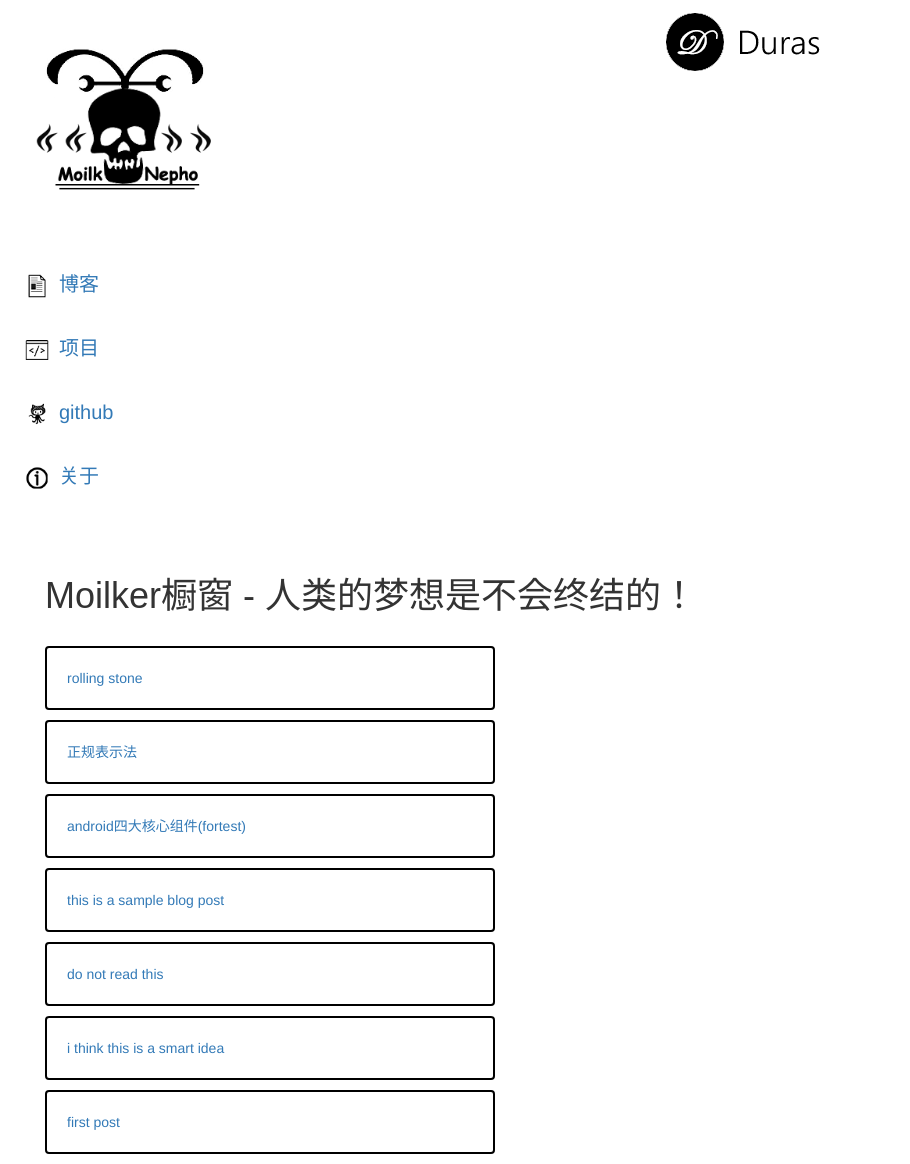
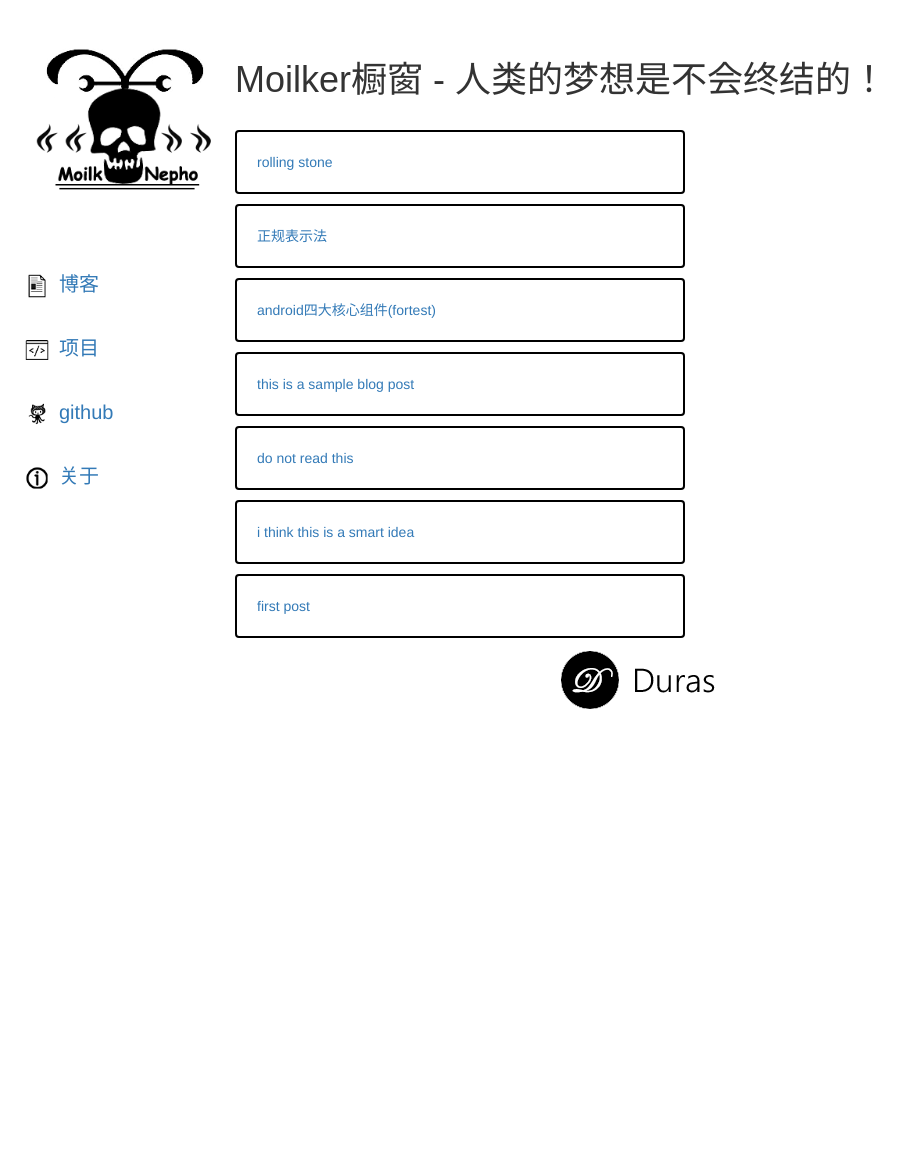
Before and after one commit to MoilkNepho/MoilkNepho.github.io, a Jekyll site: the page built from index.html, in a window 1280 px wide. Shown: the whole page, without its empty margins (0-910 px from the left). Built offline with Jekyll 4.4.1, drawn with Linux system fonts in a browser that asks for light colours; Markdown is read by kramdown in place of the engine named in the settings; comment, search, counter and statistics services are not loaded; after the commit the page ends 900 px from its top, so only the background shows below that.

Commit message:
优化架构

```diff
--- a/css/styles.css
+++ b/css/styles.css
@@ -27,7 +27,8 @@
 
 .wrapper {
 	padding-right: 20px;
-	margin-left: 20px;
+	margin-left: auto;
+	margin-right: auto;
 }
 
 .wrapper h1 {
```
